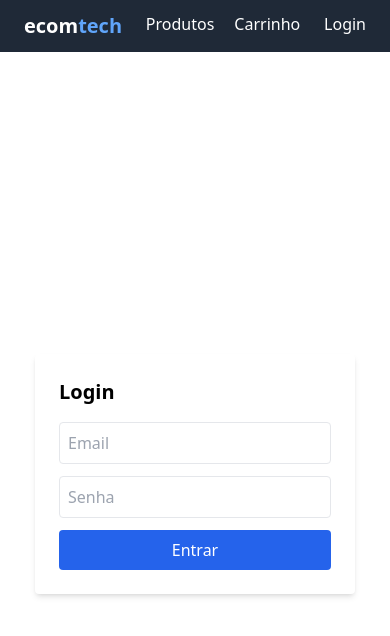
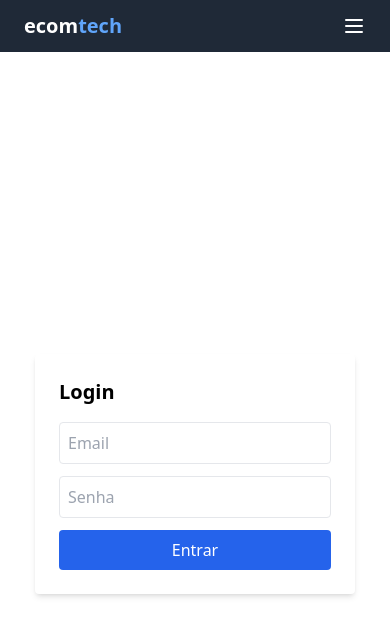
Before and after one commit to joiceoliveiras/ecom-tech, a React (Vite) app: page /login in a window 390 px wide. Shown: the top 636 px of the page. Built offline with nearby package versions, Linux system fonts and the light colour scheme.

Commit message:
feat: tornar navbar responsiva com menu hamburguer no mobile

```diff
--- a/src/components/Navbar.jsx
+++ b/src/components/Navbar.jsx
@@ -1,36 +1,60 @@
 import { Link } from "react-router-dom";
 import { useAuth } from "../context/AuthContext";
 import { useCart } from "../context/CartContext";
+import { useState } from "react";
 
 export default function Navbar() {
   const { user, logout } = useAuth();
-  const { totalItems  } = useCart();
+  const { totalItems } = useCart();
+  const [isOpen, setIsOpen] = useState(false);
 
   return (
-    <nav className="bg-gray-800 text-white px-6 py-3 flex justify-between">
+    <nav className="bg-gray-800 text-white px-6 py-3">
+      <div className="flex justify-between items-center">
+        {/* Logo */}
         <Link to="/" className="text-xl font-bold">
           ecom<span className="text-blue-400">tech</span>
         </Link>
 
-      <div className="flex gap-5">
+        {/* Botão Hamburguer (mobile) */}
+        <button
+          onClick={() => setIsOpen(!isOpen)}
+          className="md:hidden focus:outline-none"
+        >
+          <svg
+            className="w-6 h-6"
+            fill="none"
+            stroke="currentColor"
+            viewBox="0 0 24 24"
+          >
+            <path
+              strokeLinecap="round"
+              strokeLinejoin="round"
+              strokeWidth="2"
+              d={
+                isOpen
+                  ? "M6 18L18 6M6 6l12 12" // X
+                  : "M4 6h16M4 12h16M4 18h16" // 3 linhas
+              }
+            />
+          </svg>
+        </button>
+
+        {/* Links (desktop) */}
+        <div className="hidden md:flex gap-6 items-center">
           <Link to="/produtos">Produtos</Link>
-
           <Link to="/carrinho" className="relative">
             Carrinho
-          {totalItems  > 0 && (
-            <span
-              className="absolute -top-2 -right-3 bg-red-500 text-xs text-white rounded-full px-2 py-0.5"
-            >
-              {totalItems }
+            {totalItems > 0 && (
+              <span className="absolute -top-2 -right-3 bg-red-500 text-xs text-white rounded-full px-2 py-0.5">
+                {totalItems}
               </span>
             )}
           </Link>
-      </div>
 
-      <div>
           {user ? (
             <>
-            <span className="mr-4">{user.email}</span>
+              <span>{user.email}</span>
               <button
                 onClick={logout}
                 className="bg-red-500 px-3 py-1 rounded hover:bg-red-600"
@@ -42,6 +66,43 @@ export default function Navbar() {
             <Link to="/login">Login</Link>
           )}
         </div>
+      </div>
+
+      {/* Menu Mobile */}
+      {isOpen && (
+        <div className="md:hidden mt-3 flex flex-col gap-3">
+          <Link to="/produtos" onClick={() => setIsOpen(false)}>
+            Produtos
+          </Link>
+          <Link to="/carrinho" onClick={() => setIsOpen(false)} className="relative">
+            Carrinho
+            {totalItems > 0 && (
+              <span className="absolute -top-2 -right-3 bg-red-500 text-xs text-white rounded-full px-2 py-0.5">
+                {totalItems}
+              </span>
+            )}
+          </Link>
+
+          {user ? (
+            <>
+              <span>{user.email}</span>
+              <button
+                onClick={() => {
+                  logout();
+                  setIsOpen(false);
+                }}
+                className="bg-red-500 px-3 py-1 rounded hover:bg-red-600"
+              >
+                Sair
+              </button>
+            </>
+          ) : (
+            <Link to="/login" onClick={() => setIsOpen(false)}>
+              Login
+            </Link>
+          )}
+        </div>
+      )}
     </nav>
   );
 }
```
Lines whose indentation alone changed are shown as unchanged.
